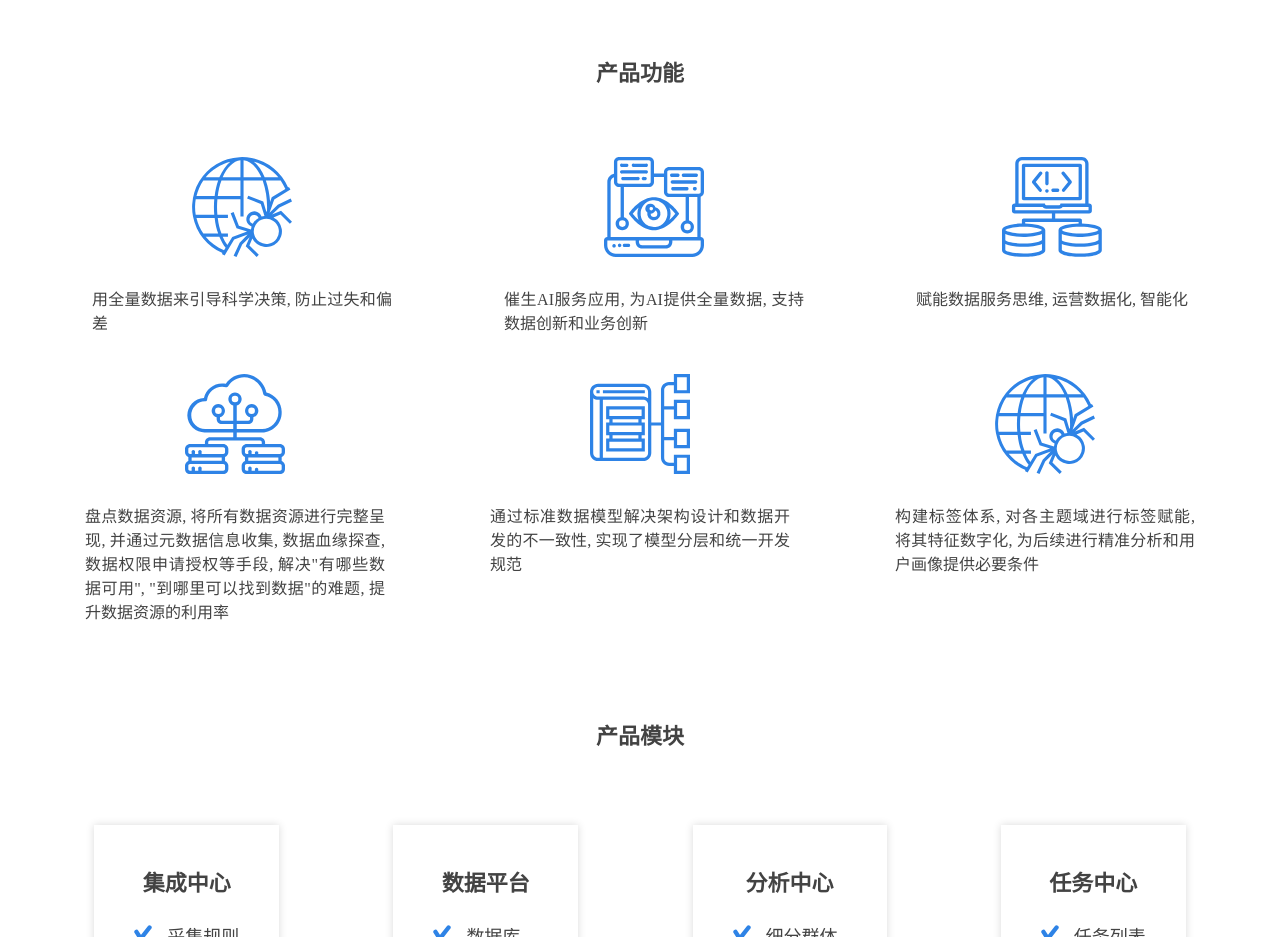
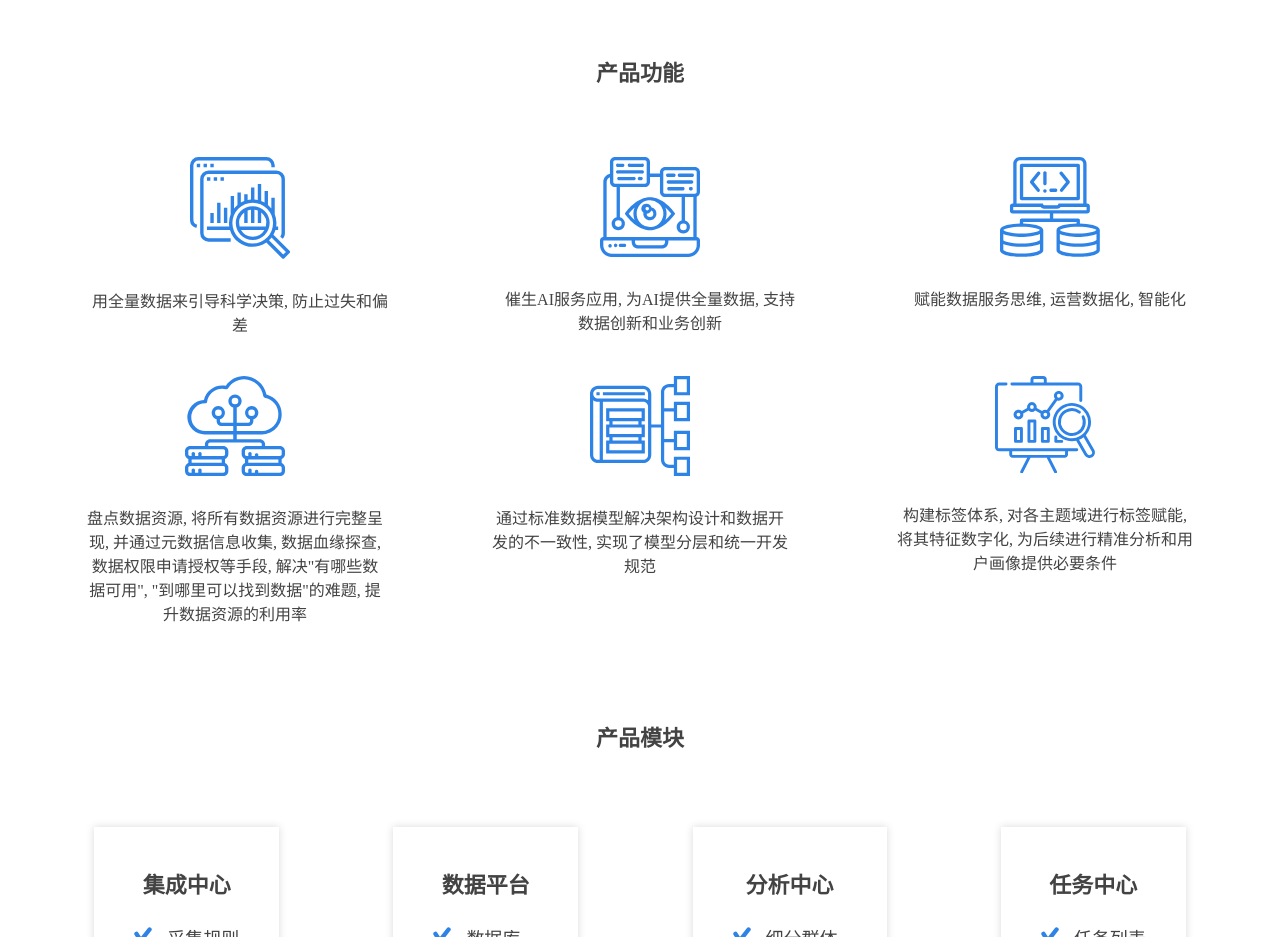
Before and after one commit to Vujovic/ihyht, a Gatsby site: page /products in a window 1280 px wide. Shown: the part 1520-2457 px from the top of the page. Built offline with nearby package versions, Linux system fonts and the light colour scheme; Gatsby itself is replaced by a stand-in of ours.

Commit message:
partners scrolls fix, dataCenter animation test, hero section text update

```diff
--- a/src/components/hero.js
+++ b/src/components/hero.js
@@ -42,7 +42,7 @@ export default () => {
         />
       </div>
       <div className="text">
-        <h1>国内领先的财税大数据产品与服务提供商</h1>
+        <h1>中国领先的财税大数据资产管理与运营服务机构</h1>
         <h2>挖掘财税大数据价值，为政府决策、企业服务和金融风控科技赋能</h2>
         <div className="button">
           <button onClick={() => scrollTo('#introduction')}>
--- a/src/components/partners.js
+++ b/src/components/partners.js
@@ -50,7 +50,6 @@ const Partners = styled.section`
   }
   .cards {
     display: flex;
-    justify-content: space-evenly;
     .card {
       box-shadow: 0 0 8px rgba(0, 0, 0, 0.15);
       height: 200px;
--- a/src/components/products/dataCenter.js
+++ b/src/components/products/dataCenter.js
@@ -1,51 +1,58 @@
 import React from 'react'
 import styled from 'styled-components'
 import { useStaticQuery, graphql } from 'gatsby'
+import ScrollAnimation from 'react-animate-on-scroll'
+import 'animate.css/animate.min.css'
 
 import { ProductsSm } from '../../templates/productsSm'
 import FeatureCard from '../../templates/featureCard'
 
 import Illustration from './svg/5'
 // Icons
-import WebCrawler from './svg/webCrawler'
 import RealTimeData from './svg/realTimeData'
 import Computing from './svg/computing'
 import Processing from './svg/processing'
 import Check from '../svg/check'
-import { DataArchitecture } from './svg/productFeatures'
+import { DataResearch, DataArchitecture, Labeling } from './svg/productFeatures'
 
 const features = [
   {
     key: 1,
-    icon: <WebCrawler />,
+    icon: <DataResearch />,
     description: '用全量数据来引导科学决策, 防止过失和偏差',
+    delay: 0,
   },
   {
     key: 2,
     icon: <RealTimeData />,
     description: '催生AI服务应用, 为AI提供全量数据, 支持数据创新和业务创新',
+    delay: 100,
   },
   {
     key: 3,
     icon: <Computing />,
     description: '赋能数据服务思维, 运营数据化, 智能化',
+    delay: 200,
   },
   {
     key: 4,
     icon: <Processing />,
     description: `盘点数据资源, 将所有数据资源进行完整呈现, 并通过元数据信息收集, 数据血缘探查, 数据权限申请授权等手段, 解决"有哪些数据可用", "到哪里可以找到数据"的难题, 提升数据资源的利用率`,
+    delay: 300,
   },
   {
     key: 5,
     icon: <DataArchitecture />,
     description:
       '通过标准数据模型解决架构设计和数据开发的不一致性, 实现了模型分层和统一开发规范',
+    delay: 400,
   },
   {
     key: 6,
-    icon: <WebCrawler />,
+    icon: <Labeling />,
     description:
       '构建标签体系, 对各主题域进行标签赋能, 将其特征数字化, 为后续进行精准分析和用户画像提供必要条件',
+    delay: 500,
   },
 ]
 
@@ -94,11 +101,19 @@ export default () => {
         <h3>产品功能</h3>
         <div className="cards">
           {features.map(card => (
-            <FeatureCard
-              key={card.key}
-              icon={card.icon}
-              description={card.description}
-            />
+            <ScrollAnimation
+              offset={50}
+              animateIn="fadeInUp"
+              animateOnce
+              delay={card.delay}
+              style={{ minWidth: '25%' }}
+            >
+              <FeatureCard
+                key={card.key}
+                icon={card.icon}
+                description={card.description}
+              />
+            </ScrollAnimation>
           ))}
         </div>
       </div>
--- a/src/components/products/svg/productFeatures.js
+++ b/src/components/products/svg/productFeatures.js
@@ -1,4 +1,34 @@
 import React from 'react'
+
+export const DataResearch = () => (
+  <svg fill="none" xmlns="http://www.w3.org/2000/svg" viewBox="0 0 472 480">
+    <path
+      d="M360 0H40A40.05 40.05 0 000 40v256a40 40 0 0030 38.74l4-15.5A24 24 0 0116 296V40a24 24 0 0124-24h320a24 24 0 0124 24v8h16v-8a40.05 40.05 0 00-40-40zM176 240h-16v72h16v-72z"
+      fill="#2E83E6"
+    />
+    <path d="M80 32H64v16h16V32zM96 32h16v16H96V32z" fill="#2E83E6" />
+    <path
+      fillRule="evenodd"
+      clipRule="evenodd"
+      d="M216 312a80 80 0 0180-80 80.09 80.09 0 0180 80 80 80 0 11-160 0zm24.66 32A64 64 0 00296 376a64 64 0 0055.34-32H240.66zM256 262.12A63.42 63.42 0 00234.1 328h123.8a63.42 63.42 0 00-21.9-65.88V312h-16v-59.29a63.7 63.7 0 00-16-4.16V312h-16v-63.45a63.7 63.7 0 00-16 4.16V312h-16v-49.88z"
+      fill="#2E83E6"
+    />
+    <path
+      fillRule="evenodd"
+      clipRule="evenodd"
+      d="M469.66 442.34l-75.88-75.88a110.64 110.64 0 009.5-22.46H416v-16h-9.28a107.8 107.8 0 00-6.72-57.33V192h-16v50.94a112.6 112.6 0 00-16-16.6V160h-16v55.15a111.26 111.26 0 00-16-7.64V128h-16v74.66a110.77 110.77 0 00-16-2.25V144h-16v56.4c-5.38.37-10.73 1.12-16 2.26V176h-16v31.51a111.31 111.31 0 00-16 7.64V168h-16v58.34a112.6 112.6 0 00-16 16.6V184h-16v86.67a107.8 107.8 0 00-6.72 57.33H80v16h108.72c17.55 59.18 79.75 92.93 138.93 75.39a111.8 111.8 0 0032.62-15.8l74.07 74.07a8 8 0 0011.32 0l24-24a8 8 0 000-11.32zM296 408a96.1 96.1 0 01-96-96 96 96 0 1196 96zm144 52.69l-67.3-67.3c4.36-4.12 8.39-8.58 12.04-13.33L452.7 448 440 460.69z"
+      fill="#2E83E6"
+    />
+    <path
+      d="M408 64H88a40.05 40.05 0 00-40 40v256a40.05 40.05 0 0040 40h104v-16H88a24 24 0 01-24-24V104a24 24 0 0124-24h320a24 24 0 0124 24v256a24 24 0 01-6 15.87l12 10.59c6.45-7.3 10-16.72 10-26.46V104a40.05 40.05 0 00-40-40z"
+      fill="#2E83E6"
+    />
+    <path
+      d="M128 96h-16v16h16V96zM144 96h16v16h-16V96zM112 264H96v48h16v-48zM128 216h16v96h-16v-96zM32 32h16v16H32V32zM80 96h16v16H80V96z"
+      fill="#2E83E6"
+    />
+  </svg>
+)
 
 export const DataArchitecture = () => (
   <svg fill="none" xmlns="http://www.w3.org/2000/svg" viewBox="0 0 496 496">
@@ -12,3 +42,24 @@ export const DataArchitecture = () => (
     />
   </svg>
 )
+
+export const Labeling = () => (
+  <svg fill="none" xmlns="http://www.w3.org/2000/svg" viewBox="0 0 512 499">
+    <path
+      d="M326.62 126.5c13.79 0 25-11.21 25-25 0-13.78-11.21-25-25-25-13.78 0-25 11.22-25 25 0 5.63 1.88 10.83 5.03 15.02l-41.08 57.4a24.9 24.9 0 00-24.8 5.46l-27.38-15.53a25.03 25.03 0 00-24.44-30.26 25.03 25.03 0 00-24.44 30.25l-27.38 15.54a24.9 24.9 0 00-17.01-6.7c-13.79 0-25 11.2-25 25 0 13.78 11.21 25 25 25a25.03 25.03 0 0024.44-30.26l27.38-15.54a24.9 24.9 0 0034.03 0l27.38 15.54a25.03 25.03 0 0024.44 30.26c13.78 0 25-11.22 25-25 0-5.64-1.87-10.84-5.03-15.02l41.08-57.4c2.45.8 5.06 1.24 7.78 1.24zm0-35a10.01 10.01 0 010 20 10.01 10.01 0 010-20zm-206.5 116.17a10.01 10.01 0 010-20 10.01 10.01 0 010 20zm68.83-39.08a10.01 10.01 0 010-20 10.01 10.01 0 010 20zm68.84 39.08a10.01 10.01 0 010-20 10.01 10.01 0 010 20z"
+      fill="#2E83E6"
+    />
+    <path
+      d="M418.8 370.4H21.2a6.22 6.22 0 01-6.21-6.2V54.76a6.22 6.22 0 016.21-6.21h35.36a7.5 7.5 0 100-15H21.22A21.24 21.24 0 000 54.77V364.2c0 11.7 9.52 21.22 21.21 21.22h51.72v16.5c0 9.4 7.65 17.06 17.05 17.06h75.08l-35.34 69a7.5 7.5 0 0013.34 6.83l38.85-75.83h82.92l38.84 75.83a7.5 7.5 0 1013.35-6.84l-35.34-69h75.08c9.4 0 17.05-7.64 17.05-17.05v-16.5h44.99a7.5 7.5 0 100-15zm-59.99 31.51c0 1.13-.92 2.06-2.05 2.06H89.98a2.06 2.06 0 01-2.05-2.06v-16.5H358.8v16.5zM86.57 48.56H425.52a6.22 6.22 0 016.22 6.21v71.31a7.5 7.5 0 1015 0v-71.3c0-11.7-9.52-21.22-21.22-21.22H265V18.82A18.84 18.84 0 00246.18 0h-45.62a18.84 18.84 0 00-18.82 18.82v14.74H86.57a7.5 7.5 0 100 15zm110.17-29.74c0-2.1 1.72-3.82 3.82-3.82h45.62c2.1 0 3.81 1.71 3.81 3.82v14.74h-53.25V18.82z"
+      fill="#2E83E6"
+    />
+    <path
+      d="M104.9 261.02a7.5 7.5 0 00-7.5 7.5v66.27a7.5 7.5 0 007.5 7.5h30.43a7.5 7.5 0 007.5-7.5v-66.27a7.5 7.5 0 00-7.5-7.5H104.9zm22.93 66.27H112.4v-51.27h15.43v51.27zM173.74 222.69a7.5 7.5 0 00-7.5 7.5v104.6a7.5 7.5 0 007.5 7.5h30.42a7.5 7.5 0 007.5-7.5V230.2a7.5 7.5 0 00-7.5-7.5h-30.42zm22.92 104.6h-15.42v-89.6h15.42v89.6zM242.57 261.02a7.5 7.5 0 00-7.5 7.5v66.27a7.5 7.5 0 007.5 7.5H273a7.5 7.5 0 007.5-7.5v-66.27a7.5 7.5 0 00-7.5-7.5h-30.43zm22.93 66.27h-15.43v-51.27h15.43v51.27zM311.4 305.27a7.5 7.5 0 00-7.5 7.5v22.02a7.5 7.5 0 007.5 7.5h30.44a7.5 7.5 0 100-15H318.9v-14.52a7.5 7.5 0 00-7.5-7.5zM508.18 377.46l-43.03-74.52a97.54 97.54 0 0023.08-41.64 97.38 97.38 0 00-9.8-74.39c-27.02-46.81-87.1-62.9-133.9-35.88-46.81 27.03-62.9 87.1-35.88 133.9a97.4 97.4 0 0059.52 45.68A98.57 98.57 0 00393.7 334a96.8 96.8 0 0022.08-2.55l43.01 74.53a28.52 28.52 0 0049.38-28.5zm-136.13-61.34a82.49 82.49 0 01-50.41-38.68c-22.9-39.65-9.26-90.53 30.39-113.42a83.08 83.08 0 01113.42 30.4 82.48 82.48 0 018.29 63 82.48 82.48 0 01-38.69 50.4 82.49 82.49 0 01-63 8.3zm118.2 87.3a13.52 13.52 0 01-18.46-4.95l-41.4-71.7a99.52 99.52 0 0023.4-13.52l41.4 71.7a13.53 13.53 0 01-4.95 18.47z"
+      fill="#2E83E6"
+    />
+    <path
+      d="M461.54 257.05a70.98 70.98 0 00-3.55-51.41 7.5 7.5 0 10-13.57 6.39 56 56 0 012.8 40.57 56.03 56.03 0 01-25.58 32c-13 7.5-28.15 9.5-42.65 5.62a55.84 55.84 0 01-34.13-26.2 56.27 56.27 0 0120.58-76.77 56.13 56.13 0 0162.05 3.85 7.5 7.5 0 109.05-11.96 71.1 71.1 0 00-78.6-4.89 70.74 70.74 0 00-33.18 43.24 70.74 70.74 0 007.11 54.04 70.75 70.75 0 0043.24 33.18 70.79 70.79 0 0054.03-7.11 70.98 70.98 0 0032.4-40.55z"
+      fill="#2E83E6"
+    />
+  </svg>
+)
--- a/src/templates/featureCard.js
+++ b/src/templates/featureCard.js
@@ -11,7 +11,6 @@ export default props => (
 
 const Card = styled.div`
   margin: 20px;
-  min-width: 20%;
   h4 {
     font-size: 18px;
     margin-top: 25px;
--- a/src/templates/newsArticle.js
+++ b/src/templates/newsArticle.js
@@ -60,7 +60,7 @@ const NewsArticle = styled.section`
       margin: 5px;
       img {
         border-radius: 0 50px;
-        height: 600px;
+        max-height: 600px;
         margin: 5px;
         vertical-align: top;
       }
--- a/src/templates/productsSm.js
+++ b/src/templates/productsSm.js
@@ -30,6 +30,9 @@ export const ProductsSm = styled.section`
   }
   .features {
     margin-top: 75px;
+    p {
+      text-align: center;
+    }
     .cards {
       display: flex;
       flex-wrap: wrap;
```
